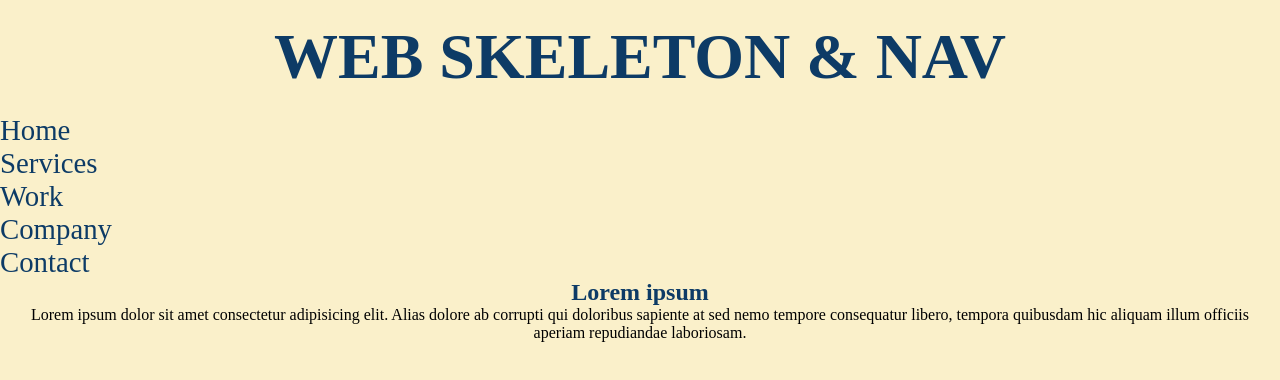
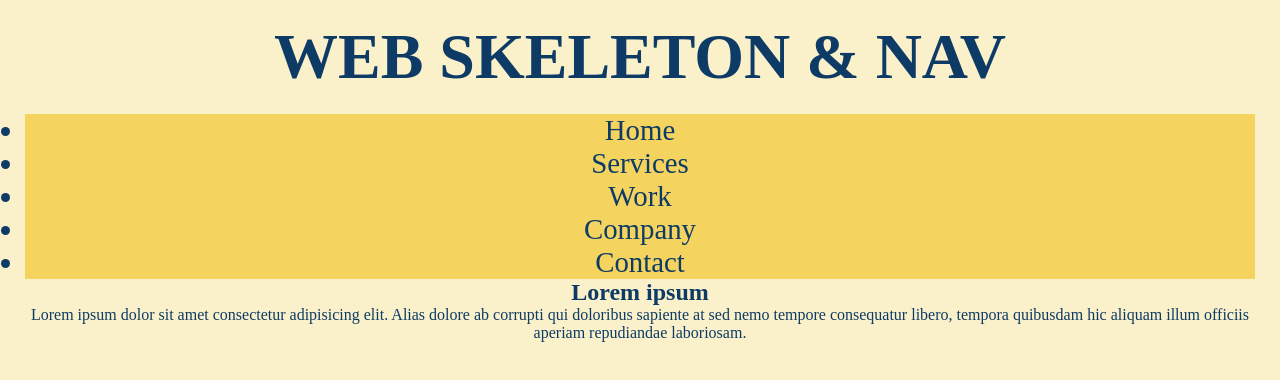
Before and after one commit to Seaway-Software-Development/web-skeleton-and-navigation-CaeBabyBear, a plain HTML site: page index.html in a window 1280 px wide. Drawn offline with Linux system fonts and the light colour scheme.

Commit message:
css fix 6

```diff
--- a/css/styles.css
+++ b/css/styles.css
@@ -15,11 +15,11 @@ blockquote {
 }
 
 nav {
-    display: inline;
     background-color: #F4D35E;
 }
 
-nav ul li {
+nav ul {
+    display: inline;
     font-size: 180%;
 }
 
@@ -38,12 +38,8 @@ h1 {
     text-align: center;
 }
 
-h2 {
-    text-align: center;
+body {
     color: #0D3B66;
-}
-
-p {
     text-align: center;
     padding: 0 25px;
 }
```
